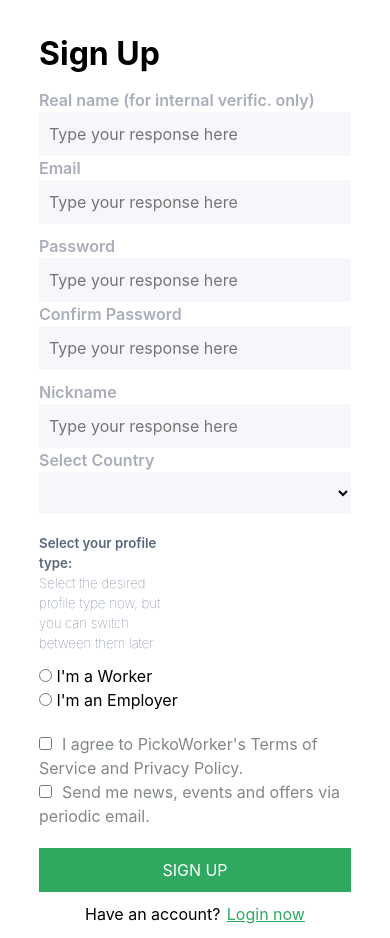
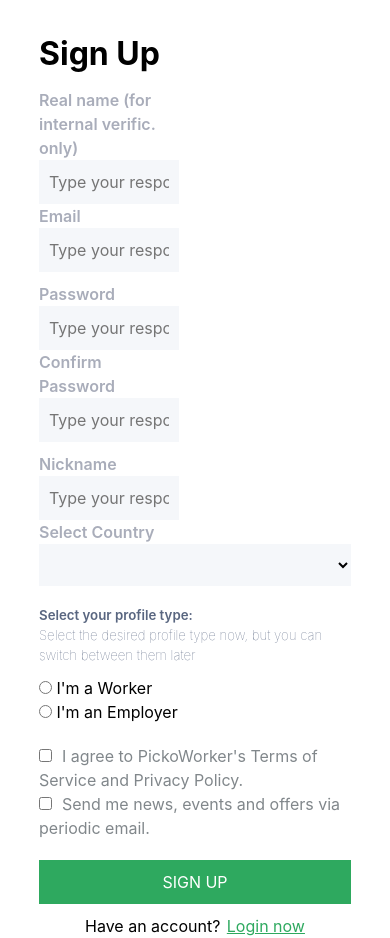
Before and after one commit to rsdn-uit-team/picoworkers, a React (Create React App) app: page /sign-up in a window 390 px wide. Built offline with nearby package versions, Linux system fonts and the light colour scheme.

Commit message:
feat: update-layout with emotion

```diff
--- a/package.json
+++ b/package.json
@@ -15,11 +15,8 @@
     "@testing-library/user-event": "^12.1.10",
     "babel-eslint": "10.1.0",
     "formik": "^2.2.9",
-    "formik-yup": "0.0.5",
     "history": "4",
     "husky": "^7.0.4",
-    "i": "^0.3.7",
-    "npm": "^8.7.0",
     "react": "^17.0.2",
     "react-dom": "^17.0.2",
     "react-hook-form": "^7.20.2",
--- /dev/null
+++ b/src/components/InputFields/InputFields.jsx
@@ -0,0 +1,21 @@
+const Inputfield = (props) => {
+  const { label, id, name, type, value, onchange, errors, touched } = props;
+
+  return (
+    <>
+      <label htmlFor={name}>{label}</label>
+      <input
+        id={id}
+        name={name}
+        type={type}
+        autoComplete={name}
+        placeholder="Type your response here"
+        value={value}
+        onChange={onchange}
+      />
+      {errors && touched && <p className="error">{errors}</p>}
+    </>
+  );
+};
+
+export default Inputfield;
--- a/src/pages/auth/signup/SignUp.jsx
+++ b/src/pages/auth/SignUp/SignUp.jsx
@@ -1,7 +1,121 @@
 import React from 'react';
 import { useFormik } from 'formik';
 import * as Yup from 'yup';
-import './signup.scss';
+import Inputfield from 'components/InputFields/InputFields';
+import styled from '@emotion/styled';
+const DivSignup = styled.div`
+  padding-top: 30px;
+  width: 35%;
+  display: block;
+  margin: 0 auto;
+  @media (max-width: 767.98px) {
+    width: 80%;
+  }
+  & .error {
+    margin: 2px 0;
+    color: red;
+    font-size: 12px;
+  }
+`;
+const DivGroup = styled.div`
+  width: 100%;
+  display: flex;
+  justify-content: space-between;
+  margin-top: 10px;
+  @media (max-width: 767.98px) {
+    flex-direction: column;
+  }
+  & .profile {
+    margin-top: 10px;
+    font-weight: 600;
+    color: #596680;
+    width: 45%;
+    @media (max-width: 767.98px) {
+      width: 100%;
+    }
+  }
+  & .profile__title {
+    font-weight: 100;
+  }
+`;
+const DivItem = styled.div`
+  width: 45%;
+  display: flex;
+  flex-direction: column;
+  @media (max-width: 767.98px) {
+    width: 100%;
+  }
+  & label {
+    color: #a9adba;
+    font-weight: 600;
+  }
+  & select {
+    background-color: #f5f7fa;
+    border: none;
+    width: 100%;
+    padding: 10px 10px;
+  }
+  & select {
+    outline: none;
+  }
+`;
+const AccountType = styled.div`
+  margin-top: 10px;
+  width: 45%;
+  display: flex;
+  flex-direction: column;
+  @media (max-width: 767.98px) {
+    width: 100%;
+  }
+`;
+const AcceptTerms = styled.div`
+  margin-top: 20px;
+  & .accept-terms__item {
+    & input {
+      margin-right: 10px;
+    }
+    & label {
+      color: #81878b;
+    }
+  }
+`;
+const SubmitStyle = styled.input`
+  width: 100%;
+  background-color: #2ea95f;
+  padding: 10px 0;
+  color: white;
+  margin-top: 20px;
+`;
+const LoginAcc = styled.p`
+  margin-top: 10px;
+  text-align: center;
+  & a {
+    color: #2ea95f;
+    padding-left: 2px;
+  }
+`;
+const InputStyle = styled.div`
+  width: 45%;
+  display: flex;
+  flex-direction: column;
+
+  label {
+    color: #a9adba;
+    font-weight: 600;
+  }
+  input {
+    width: 100%;
+    padding: 10px 10px;
+    border: none;
+    background-color: #f5f7fa;
+    & :focus {
+      outline: none;
+    }
+    @media (max-width: 767.98px) {
+      width: 100%;
+    }
+  }
+`;
 const Signup = () => {
   const formik = useFormik({
     initialValues: {
@@ -11,10 +125,9 @@ const Signup = () => {
       confirmPassword: '',
       nickName: '',
       country: '',
-      whoAmI: '',
+      account_type: '',
       agree: false,
     },
-
     validationSchema: Yup.object({
       realName: Yup.string('Enter your name').required(
         'Không được bỏ trống trường này'
@@ -36,7 +149,7 @@ const Signup = () => {
         .required('Không được bỏ trống trường này'),
       nickName: Yup.string().required('Không được bỏ trống trường này'),
       country: Yup.string().required('Không được bỏ trống trường này'),
-      whoAmI: Yup.string().required('Không được bỏ trống trường này'),
+      account_type: Yup.string().required('Không được bỏ trống trường này'),
       agree: Yup.bool().oneOf([true], 'Vui lòng chấp nhận điều khoản'),
     }),
 
@@ -45,88 +158,76 @@ const Signup = () => {
     },
   });
   return (
-    <div className="container sign-up">
+    <DivSignup>
       <h1>Sign Up</h1>
       <form onSubmit={formik.handleSubmit}>
-        <div className="form__group">
-          <div className="form__item">
-            <label htmlFor="real-name">
-              Real name (for internal verific. only)
-            </label>
-            <input
+        <DivGroup>
+          <InputStyle>
+            <Inputfield
+              label="Real name (for internal verific. only)"
               id="real-name"
+              name="realName"
               type="text"
-              name="realName"
-              placeholder="Type your response here"
               value={formik.values.realName}
-              onChange={formik.handleChange}
+              onchange={formik.handleChange}
+              errors={formik.errors.realName}
+              touched={formik.touched.realName}
             />
-            {formik.errors.realName && formik.touched.realName && (
-              <p className="error">{formik.errors.realName}</p>
-            )}
-          </div>
-          <div className="form__item">
-            <label htmlFor="email">Email</label>
-            <input
+          </InputStyle>
+          <InputStyle>
+            <Inputfield
+              label="Email"
               id="email"
+              name="email"
               type="text"
-              name="email"
-              placeholder="Type your response here"
               value={formik.values.email}
-              onChange={formik.handleChange}
+              onchange={formik.handleChange}
+              errors={formik.errors.email}
+              touched={formik.touched.email}
             />
-            {formik.errors.email && formik.touched.email && (
-              <p className="error">{formik.errors.email}</p>
-            )}
-          </div>
-        </div>
-        <div className="form__group">
-          <div className="form__item">
-            <label htmlFor="password">Password</label>
-            <input
+          </InputStyle>
+        </DivGroup>
+        <DivGroup>
+          <InputStyle>
+            <Inputfield
+              label="Password"
               id="password"
+              name="password"
               type="password"
-              name="password"
-              placeholder="Type your response here"
               value={formik.values.password}
-              onChange={formik.handleChange}
+              onchange={formik.handleChange}
+              errors={formik.errors.password}
+              touched={formik.touched.password}
             />
-            {formik.errors.password && formik.touched.password && (
-              <p className="error">{formik.errors.password}</p>
-            )}
-          </div>
-          <div className="form__item">
-            <label htmlFor="confirmpass">Confirm Password</label>
-            <input
-              id="confirmpass"
+          </InputStyle>
+          <InputStyle>
+            <Inputfield
+              label="Confirm Password"
+              id="confirmPassword"
+              name="confirmPassword"
               type="password"
-              name="confirmPassword"
-              placeholder="Type your response here"
               value={formik.values.confirmPassword}
-              onChange={formik.handleChange}
+              onchange={formik.handleChange}
+              errors={formik.errors.confirmPassword}
+              touched={formik.touched.confirmPassword}
             />
-            {formik.errors.confirmPassword &&
-              formik.touched.confirmPassword && (
-                <p className="error">{formik.errors.confirmPassword}</p>
-              )}
-          </div>
-        </div>
-        <div className="form__group">
-          <div className="form__item">
-            <label htmlFor="nickname">Nickname</label>
-            <input
-              id="nickname"
+          </InputStyle>
+        </DivGroup>
+        <DivGroup>
+          <InputStyle>
+            <Inputfield
+              label="Nickname"
+              id="nickName"
               name="nickName"
               type="text"
-              placeholder="Type your response here"
               value={formik.values.nickName}
-              onChange={formik.handleChange}
+              onchange={formik.handleChange}
+              errors={formik.errors.nickName}
+              touched={formik.touched.nickName}
             />
-            {formik.errors.nickName && formik.touched.nickName && (
-              <p className="error">{formik.errors.nickName}</p>
-            )}
-          </div>
-          <div className="form__item">
+          </InputStyle>
+
+          <DivItem>
             <label>Select Country</label>
             <select
               name="country"
@@ -142,9 +243,9 @@ const Signup = () => {
             {formik.errors.country && formik.touched.country && (
               <p className="error">{formik.errors.country}</p>
             )}
-          </div>
-        </div>
-        <div className="form__group">
+          </DivItem>
+        </DivGroup>
+        <DivGroup>
           <h5 className="profile">
             Select your profile type:
             <p className="profile__title">
@@ -152,33 +253,33 @@ const Signup = () => {
               them later
             </p>
           </h5>
-          <div className="whoami">
-            <div className="whoami__item">
+          <AccountType>
+            <div className="account_type__item">
               <input
                 type="radio"
                 id="check-worker"
-                name="whoAmI"
+                name="account_type"
                 value="worker"
                 onChange={formik.handleChange}
               />
               <label htmlFor="check-worker"> I'm a Worker</label>
             </div>
-            <div className="whoami__item">
+            <div className="account_type__item">
               <input
                 type="radio"
                 id="check-employer"
-                name="whoAmI"
+                name="account_type"
                 value="employer"
                 onChange={formik.handleChange}
               />
               <label htmlFor="check-employer"> I'm an Employer</label>
             </div>
-            {formik.errors.whoAmI && formik.touched.whoAmI && (
-              <p className="error">{formik.errors.whoAmI}</p>
+            {formik.errors.account_type && formik.touched.account_type && (
+              <p className="error">{formik.errors.account_type}</p>
             )}
-          </div>
-        </div>
-        <div className="accept-terms">
+          </AccountType>
+        </DivGroup>
+        <AcceptTerms>
           <div className="accept-terms__item">
             <input
               type="checkbox"
@@ -209,13 +310,13 @@ const Signup = () => {
               Send me news, events and offers via periodic email.
             </label>
           </div>
-        </div>
-        <input type="submit" value="SIGN UP" />
+        </AcceptTerms>
+        <SubmitStyle type="submit" value="SIGN UP" />
       </form>
-      <p className="login-acc">
+      <LoginAcc>
         Have an account? <a href="/#">Login now</a>
-      </p>
-    </div>
+      </LoginAcc>
+    </DivSignup>
   );
 };
 
--- a/src/pages/auth/signup/signup.scss
+++ /dev/null
@@ -1,106 +0,0 @@
-.sign-up {
-  padding-top: 30px;
-  font-family: -apple-system, BlinkMacSystemFont, "Segoe UI", Roboto, Oxygen, Ubuntu, Cantarell, "Open Sans",
-    "Helvetica Neue", sans-serif;
-  width: 35%;
-  display: block;
-  margin: 0 auto;
-
-  .error {
-    margin: 2px 0;
-    color: red;
-    font-size: 12px;
-  }
-  .accept-terms {
-    margin-top: 20px;
-    &__item {
-      & input {
-        margin-right: 10px;
-      }
-      & label {
-        color: #81878b;
-      }
-    }
-  }
-  & input[type="submit"] {
-    width: 100%;
-    background-color: #2ea95f;
-    padding: 10px 0;
-    color: white;
-    margin-top: 20px;
-  }
-  .login-acc {
-    margin-top: 10px;
-    text-align: center;
-    & a {
-      color: #2ea95f;
-      padding-left: 2px;
-    }
-  }
-  .form__group {
-    width: 100%;
-    display: flex;
-    justify-content: space-between;
-    margin-top: 10px;
-    .profile {
-      margin-top: 10px;
-      font-weight: 600;
-      color: #596680;
-      width: 45%;
-      &__title {
-        font-weight: 100;
-      }
-    }
-    .whoami {
-      margin-top: 10px;
-      width: 45%;
-      display: flex;
-      flex-direction: column;
-    }
-    .form__item {
-      width: 45%;
-      display: flex;
-      flex-direction: column;
-
-      & label {
-        color: #a9adba;
-        font-weight: 600;
-      }
-      & input {
-        width: 100%;
-        padding: 10px 10px;
-        border: none;
-        background-color: #f5f7fa;
-      }
-      & input:focus {
-        outline: none;
-      }
-      & select {
-        background-color: #f5f7fa;
-        border: none;
-        width: 100%;
-        padding: 10px 10px;
-      }
-      & select {
-        outline: none;
-      }
-    }
-  }
-}
-@media screen and (max-width: 767.98px) {
-  .sign-up {
-    width: 80%;
-    .form__group {
-      flex-direction: column;
-      .form__item {
-        width: 100%;
-      }
-    }
-    .profile {
-      width: 100%;
-    }
-    .whoami {
-      width: 100%;
-    }
-  }
-}
--- a/src/routes/index.js
+++ b/src/routes/index.js
@@ -1,5 +1,5 @@
 import DemoLayout from 'layouts/DemoLayout';
-import Signup from 'pages/auth/signup/SignUp.jsx';
+import Signup from 'pages/auth/SignUp/SignUp.jsx';
 import Demo from 'pages/Demo';
 import React from 'react';
 import { BrowserRouter, Routes as Router, Route } from 'react-router-dom';
```
